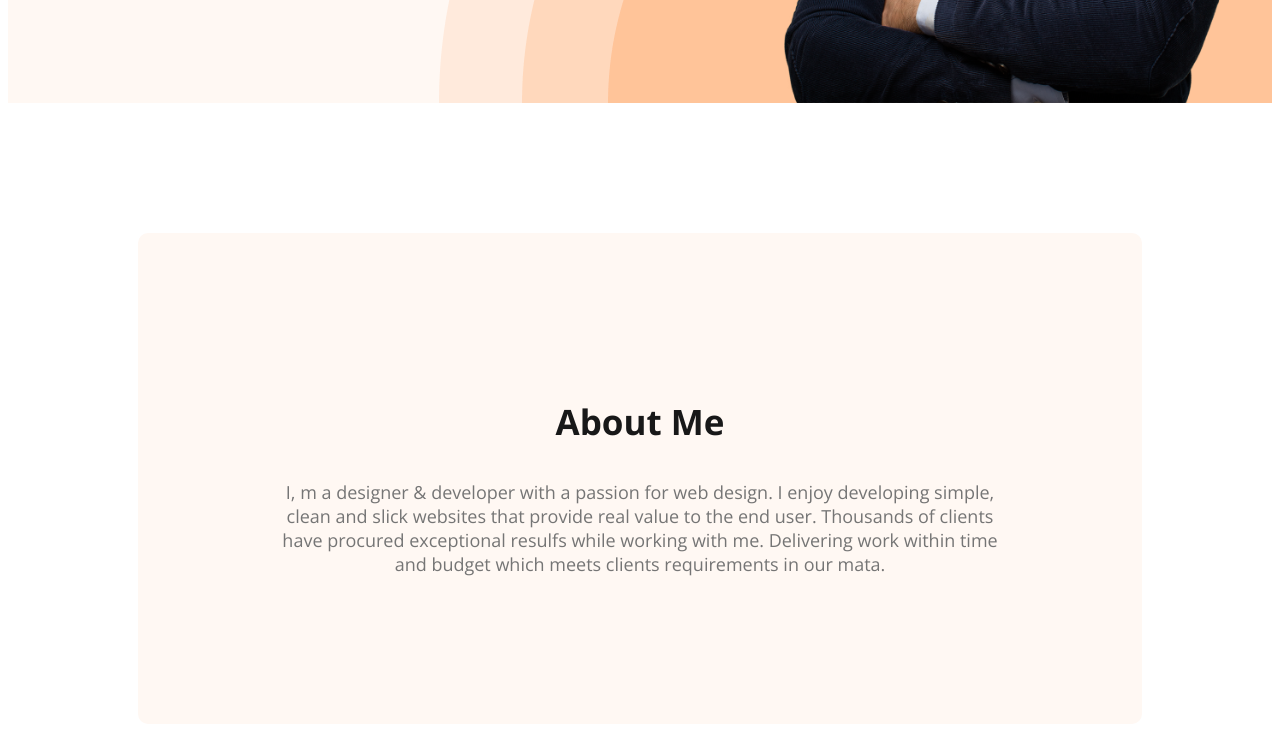
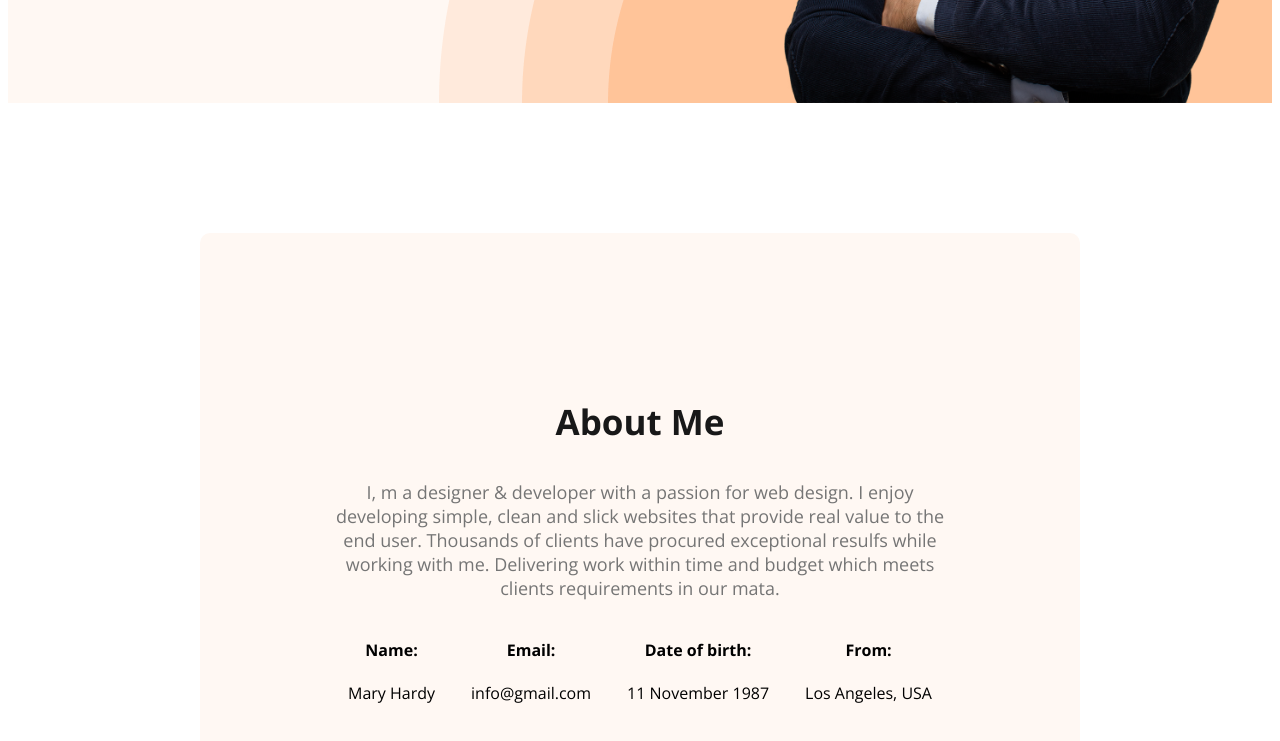
Before and after one commit to bishwaj6114/web-dev-portfolio, a plain HTML site: page index.html in a window 1280 px wide. Shown: the part 665-1406 px from the top of the page. Drawn offline with nearby package versions, Linux system fonts and the light colour scheme.

Commit message:
add about info

```diff
--- a/index.html
+++ b/index.html
@@ -46,6 +46,24 @@
           while working with me. Delivering work within time and budget which
           meets clients requirements in our mata.
         </p>
+        <div class="about-info-container">
+            <div class="about-info">
+                <h4 class="info-title">Name:</h4>
+                <p class="info-description">Mary Hardy</p>
+            </div>
+            <div class="about-info">
+                <h4 class="info-title">Email:</h4>
+                <p class="info-description">info@gmail.com</p>
+            </div>
+            <div class="about-info">
+                <h4 class="info-title">Date of birth:</h4>
+                <p class="info-description">11 November 1987</p>
+            </div>
+            <div class="about-info">
+                <h4 class="info-title">From:</h4>
+                <p class="info-description">Los Angeles, USA</p>
+            </div>
+        </div>
       </section>
     </main>
     <footer></footer>
--- a/styles/style.css
+++ b/styles/style.css
@@ -106,7 +106,20 @@ nav a{
 
 
 /* main section styles */
+main{
+    max-width: 1140px;
+    margin: 0 auto
+}
 
+
+.about-info-container{
+    display: flex;
+    justify-content: space-around;
+
+}
+
+.about-info{
+    text-align: center;}
 /* about section styles */
 .about{
     padding: 130px;
```
